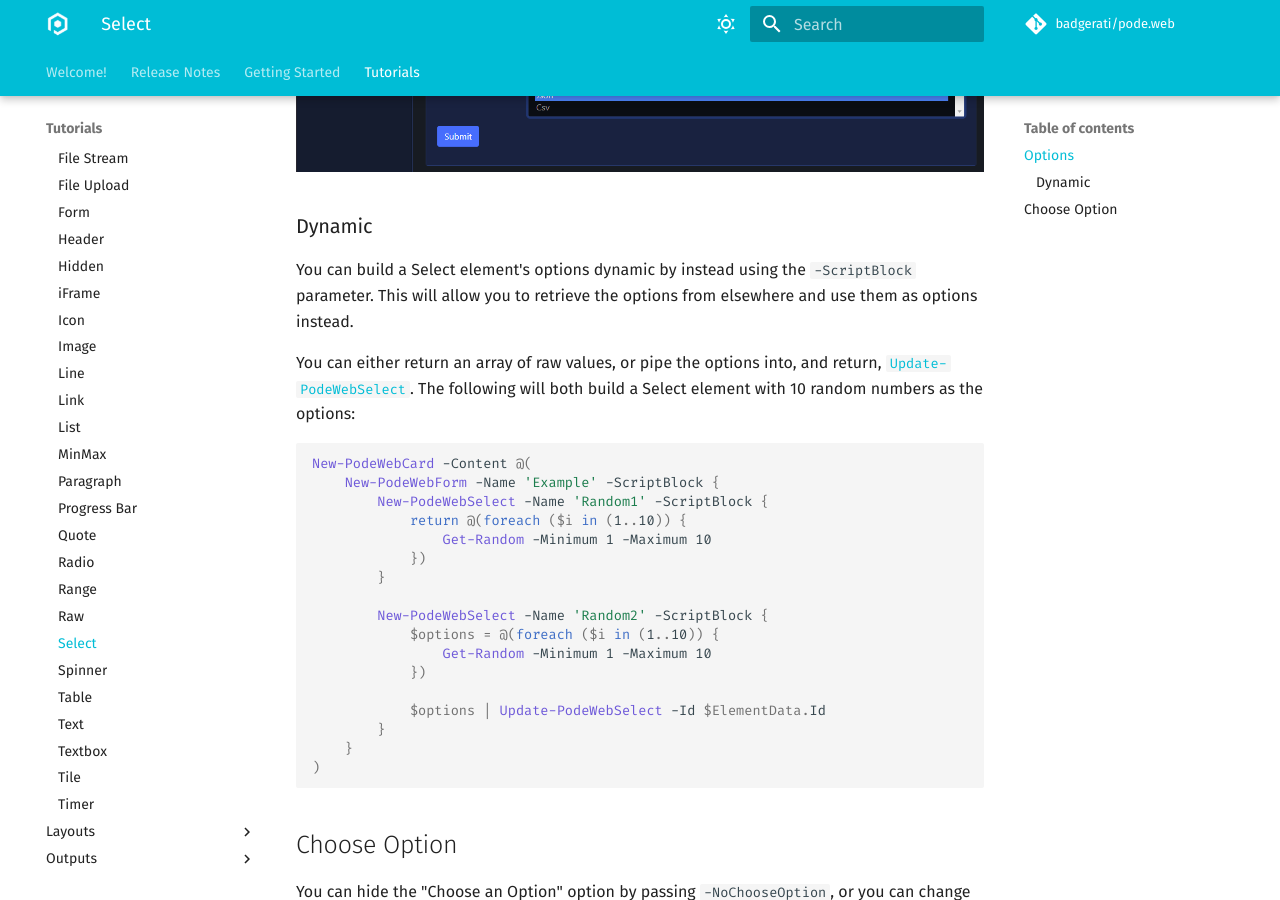
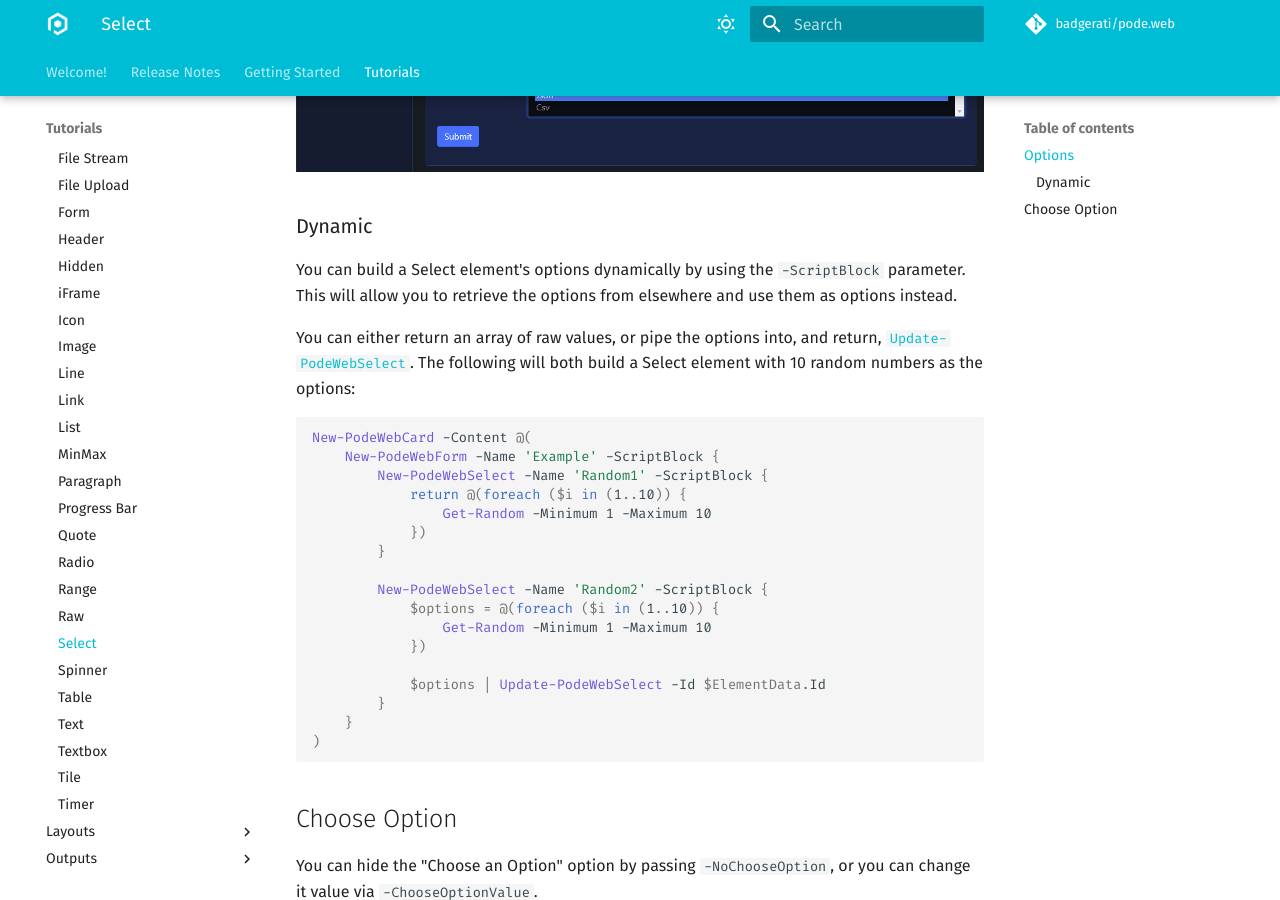
Before and after one commit to Badgerati/Pode.Web, an MkDocs documentation site: the page built from docs/Tutorials/Elements/Select.md, in a window 1280 px wide and 900 px high, scrolled down 928 px. Built offline with MkDocs 1.6.1 and Material for MkDocs 9.7.7, drawn with Linux system fonts in a browser that asks for light colours; comment, search, counter and statistics services are not loaded.

Commit message:
#147: fix typo in docs

```diff
--- a/docs/Tutorials/Elements/Select.md
+++ b/docs/Tutorials/Elements/Select.md
@@ -27,7 +27,7 @@ Which looks like below:
 
 ### Dynamic
 
-You can build a Select element's options dynamic by instead using the `-ScriptBlock` parameter. This will allow you to retrieve the options from elsewhere and use them as options instead.
+You can build a Select element's options dynamically by using the `-ScriptBlock` parameter. This will allow you to retrieve the options from elsewhere and use them as options instead.
 
 You can either return an array of raw values, or pipe the options into, and return, [`Update-PodeWebSelect`](../../../Functions/Outputs/Update-PodeWebSelect). The following will both build a Select element with 10 random numbers as the options:
 
```
